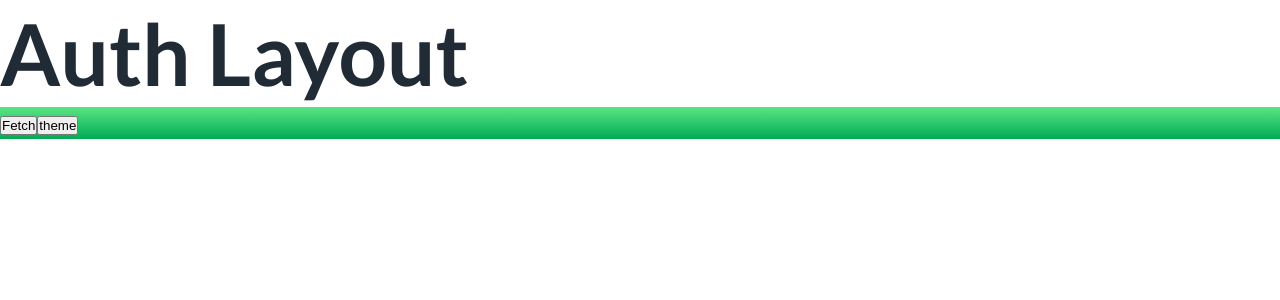
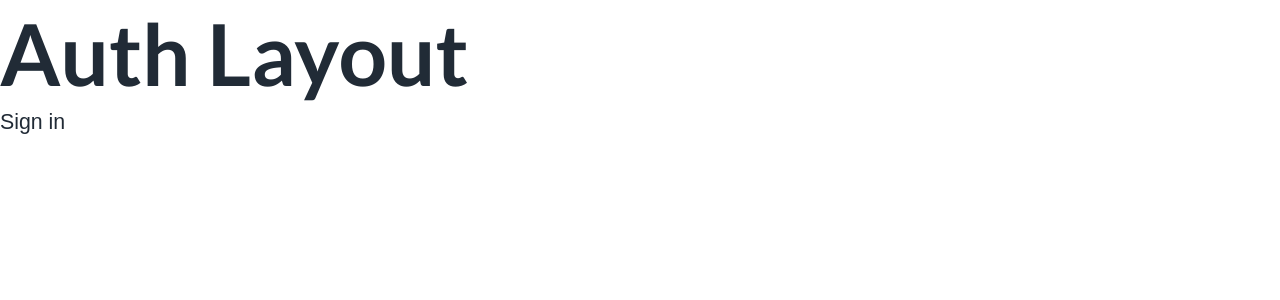
Before and after one commit to erikpz/dashboard, a React (Create React App) app: page /auth/sign-in in a window 1280 px wide. Shown: the top 300 px of the page. Built offline with nearby package versions, Linux system fonts and the light colour scheme.

Commit message:
Setting shape, shadows... in theme config

```diff
--- a/src/pages/login/SignInPage.tsx
+++ b/src/pages/login/SignInPage.tsx
@@ -1,33 +1,6 @@
-import { Typography } from "@mui/material";
-import { Box, useTheme } from "@mui/system";
-import React, { useContext } from "react";
-import { ColorModeContext } from "../../theme/ThemeConfig";
+import React from "react";
+import { Box } from "@mui/system";
 
 export const SignInPage = () => {
-  const theme = useTheme();
-  const mod = useContext(ColorModeContext)
-  const handleClick = async () => {
-    const res = await fetch(
-      "https://notes-api-gamma.vercel.app/api/auth/login",
-      {
-        method: "POST",
-      }
-    );
-    const resjson = await res.json();
-    console.log(res);
-    console.log(resjson);
-  };
-
-  console.log(theme);
-
-  return (
-    <Box
-      sx={(theme: any) => ({
-        backgroundImage: theme.palette.gradients.primary,
-      })}
-    >
-      <button onClick={handleClick}>Fetch</button>
-      <button onClick={()=>mod.toggleColorMode()}>theme</button>
-    </Box>
-  );
+  return <Box>Sign in</Box>;
 };
--- a/src/theme/ThemeConfig.tsx
+++ b/src/theme/ThemeConfig.tsx
@@ -2,13 +2,21 @@ import React, { createContext, FC, useEffect, useMemo, useState } from "react";
 import {
   createTheme,
   CssBaseline,
-  GlobalStyles,
   ThemeProvider,
   PaletteMode,
+  StyledEngineProvider,
 } from "@mui/material";
-import { globalStyles } from "./globalStyles";
+import { GlobalStyles } from "./GlobalStyles";
 import { lightPalette, darkPalette } from "./palette";
 import { typography } from "./typography";
+import shape from "./shape";
+import shadows, { customShadows } from "./shadows";
+
+declare module "@mui/material/styles" {
+  interface ThemeOptions {
+    customShadows?: any;
+  }
+}
 
 interface IColorModeContext {
   toggleColorMode: () => void;
@@ -38,14 +46,17 @@ export const ThemeConfig: FC<IThemeConfig> = ({ children }) => {
         ...(mode === "light" ? lightPalette : darkPalette),
       },
       typography,
+      shape,
+      shadows,
+      customShadows,
       components: {
-        MuiCssBaseline: {
+        /*  MuiCssBaseline: {
           styleOverrides: `
               * {
-                transition: background-color 500ms;
+                transition: background-color 100ms;
               }
             `,
-        },
+        }, */
       },
     });
   }, [mode]);
@@ -63,12 +74,14 @@ export const ThemeConfig: FC<IThemeConfig> = ({ children }) => {
   }, [mode]);
 
   return (
+    <StyledEngineProvider injectFirst>
       <ColorModeContext.Provider value={{ toggleColorMode }}>
         <ThemeProvider theme={theme}>
-        <GlobalStyles styles={(theme) => globalStyles(theme)} />
+          <GlobalStyles />
           <CssBaseline />
           {children}
         </ThemeProvider>
       </ColorModeContext.Provider>
+    </StyledEngineProvider>
   );
 };
--- a/src/theme/globalStyles.tsx
+++ b/src/theme/globalStyles.tsx
@@ -1,7 +1,11 @@
 import { alpha } from "@mui/system";
+import { GlobalStyles as GlobalStylesExtended, useTheme } from "@mui/material";
 
-export const globalStyles = (theme: any) => {
-  return {
+export const GlobalStyles = () => {
+  const theme = useTheme();
+  return (
+    <GlobalStylesExtended
+      styles={{
         "*": {
           margin: 0,
           padding: 0,
@@ -34,13 +38,24 @@ export const globalStyles = (theme: any) => {
         input: {
           "&[type=number]": {
             MozAppearance: "textfield",
-        "&::-webkit-outer-spin-button": { margin: 0, WebkitAppearance: "none" },
-        "&::-webkit-inner-spin-button": { margin: 0, WebkitAppearance: "none" },
+            "&::-webkit-outer-spin-button": {
+              margin: 0,
+              WebkitAppearance: "none",
+            },
+            "&::-webkit-inner-spin-button": {
+              margin: 0,
+              WebkitAppearance: "none",
+            },
           },
         },
         textarea: {
-      "&::-webkit-input-placeholder": { color: theme.palette.text.disabled },
-      "&::-moz-placeholder": { opacity: 1, color: theme.palette.text.disabled },
+          "&::-webkit-input-placeholder": {
+            color: theme.palette.text.disabled,
+          },
+          "&::-moz-placeholder": {
+            opacity: 1,
+            color: theme.palette.text.disabled,
+          },
           "&:-ms-input-placeholder": { color: theme.palette.text.disabled },
           "&::placeholder": { color: theme.palette.text.disabled },
         },
@@ -62,5 +77,7 @@ export const globalStyles = (theme: any) => {
           WebkitFilter: "blur(0)",
           filter: "blur(0)",
         },
-  } as any;
+      }}
+    />
+  );
 };
--- a/src/theme/palette.ts
+++ b/src/theme/palette.ts
@@ -116,9 +116,7 @@ const GRADIENTS = {
   error: createGradient(ERROR.light, ERROR.main),
 };
 
-export const lightPalette: PaletteOptionsExtended = {
-  mode: "light",
-  common: { black: "#000", white: "#fff" },
+export const paletteBase = {
   primary: { ...PRIMARY },
   secondary: { ...SECONDARY },
   info: { ...INFO },
@@ -128,6 +126,12 @@ export const lightPalette: PaletteOptionsExtended = {
   grey: GREY,
   gradients: { ...GRADIENTS },
   divider: GREY[500_24],
+};
+
+export const lightPalette: PaletteOptionsExtended = {
+  ...paletteBase,
+  mode: "light",
+  common: { black: "#000", white: "#fff" },
   text: { primary: GREY[800], secondary: GREY[600], disabled: GREY[500] },
   background: { paper: "#fff", default: "#fff", neutral: GREY[200] },
   action: {
@@ -143,17 +147,9 @@ export const lightPalette: PaletteOptionsExtended = {
 };
 
 export const darkPalette: PaletteOptionsExtended = {
+  ...paletteBase,
   mode: "dark",
   common: { black: "#000", white: "#fff" },
-  primary: { ...PRIMARY },
-  secondary: { ...SECONDARY },
-  info: { ...INFO },
-  success: { ...SUCCESS },
-  warning: { ...WARNING },
-  error: { ...ERROR },
-  grey: GREY,
-  gradients: { ...GRADIENTS },
-  divider: GREY[500_24],
   text: { primary: "#fff", secondary: GREY[500], disabled: GREY[600] },
   background: { paper: GREY[800], default: GREY[900], neutral: GREY[500_16] },
   action: {
--- /dev/null
+++ b/src/theme/shadows.ts
@@ -0,0 +1,63 @@
+import { alpha } from "@mui/material/styles";
+import { Shadows } from "@mui/material/styles/shadows";
+import { paletteBase as palette } from "./palette";
+
+const MODE = palette.grey[500];
+
+const createShadow = (color: string): Shadows => {
+  const transparent1 = alpha(color, 0.2);
+  const transparent2 = alpha(color, 0.14);
+  const transparent3 = alpha(color, 0.12);
+  return [
+    "none",
+    `0px 2px 1px -1px ${transparent1},0px 1px 1px 0px ${transparent2},0px 1px 3px 0px ${transparent3}`,
+    `0px 3px 1px -2px ${transparent1},0px 2px 2px 0px ${transparent2},0px 1px 5px 0px ${transparent3}`,
+    `0px 3px 3px -2px ${transparent1},0px 3px 4px 0px ${transparent2},0px 1px 8px 0px ${transparent3}`,
+    `0px 2px 4px -1px ${transparent1},0px 4px 5px 0px ${transparent2},0px 1px 10px 0px ${transparent3}`,
+    `0px 3px 5px -1px ${transparent1},0px 5px 8px 0px ${transparent2},0px 1px 14px 0px ${transparent3}`,
+    `0px 3px 5px -1px ${transparent1},0px 6px 10px 0px ${transparent2},0px 1px 18px 0px ${transparent3}`,
+    `0px 4px 5px -2px ${transparent1},0px 7px 10px 1px ${transparent2},0px 2px 16px 1px ${transparent3}`,
+    `0px 5px 5px -3px ${transparent1},0px 8px 10px 1px ${transparent2},0px 3px 14px 2px ${transparent3}`,
+    `0px 5px 6px -3px ${transparent1},0px 9px 12px 1px ${transparent2},0px 3px 16px 2px ${transparent3}`,
+    `0px 6px 6px -3px ${transparent1},0px 10px 14px 1px ${transparent2},0px 4px 18px 3px ${transparent3}`,
+    `0px 6px 7px -4px ${transparent1},0px 11px 15px 1px ${transparent2},0px 4px 20px 3px ${transparent3}`,
+    `0px 7px 8px -4px ${transparent1},0px 12px 17px 2px ${transparent2},0px 5px 22px 4px ${transparent3}`,
+    `0px 7px 8px -4px ${transparent1},0px 13px 19px 2px ${transparent2},0px 5px 24px 4px ${transparent3}`,
+    `0px 7px 9px -4px ${transparent1},0px 14px 21px 2px ${transparent2},0px 5px 26px 4px ${transparent3}`,
+    `0px 8px 9px -5px ${transparent1},0px 15px 22px 2px ${transparent2},0px 6px 28px 5px ${transparent3}`,
+    `0px 8px 10px -5px ${transparent1},0px 16px 24px 2px ${transparent2},0px 6px 30px 5px ${transparent3}`,
+    `0px 8px 11px -5px ${transparent1},0px 17px 26px 2px ${transparent2},0px 6px 32px 5px ${transparent3}`,
+    `0px 9px 11px -5px ${transparent1},0px 18px 28px 2px ${transparent2},0px 7px 34px 6px ${transparent3}`,
+    `0px 9px 12px -6px ${transparent1},0px 19px 29px 2px ${transparent2},0px 7px 36px 6px ${transparent3}`,
+    `0px 10px 13px -6px ${transparent1},0px 20px 31px 3px ${transparent2},0px 8px 38px 7px ${transparent3}`,
+    `0px 10px 13px -6px ${transparent1},0px 21px 33px 3px ${transparent2},0px 8px 40px 7px ${transparent3}`,
+    `0px 10px 14px -6px ${transparent1},0px 22px 35px 3px ${transparent2},0px 8px 42px 7px ${transparent3}`,
+    `0px 11px 14px -7px ${transparent1},0px 23px 36px 3px ${transparent2},0px 9px 44px 8px ${transparent3}`,
+    `0px 11px 15px -7px ${transparent1},0px 24px 38px 3px ${transparent2},0px 9px 46px 8px ${transparent3}`,
+  ];
+};
+
+const createCustomShadow = (color: string) => {
+  const transparent = alpha(color, 0.24);
+
+  return {
+    z1: `0 1px 2px 0 ${transparent}`,
+    z8: `0 8px 16px 0 ${transparent}`,
+    z12: `0 0 2px 0 ${transparent}, 0 12px 24px 0 ${transparent}`,
+    z16: `0 0 2px 0 ${transparent}, 0 16px 32px -4px ${transparent}`,
+    z20: `0 0 2px 0 ${transparent}, 0 20px 40px -4px ${transparent}`,
+    z24: `0 0 4px 0 ${transparent}, 0 24px 48px 0 ${transparent}`,
+    primary: `0 8px 16px 0 ${alpha(palette.primary.main, 0.24)}`,
+    secondary: `0 8px 16px 0 ${alpha(palette.secondary.main, 0.24)}`,
+    info: `0 8px 16px 0 ${alpha(palette.info.main, 0.24)}`,
+    success: `0 8px 16px 0 ${alpha(palette.success.main, 0.24)}`,
+    warning: `0 8px 16px 0 ${alpha(palette.warning.main, 0.24)}`,
+    error: `0 8px 16px 0 ${alpha(palette.error.main, 0.24)}`,
+  };
+};
+
+export const customShadows = createCustomShadow(MODE);
+
+const shadows = createShadow(MODE);
+
+export default shadows;
--- /dev/null
+++ b/src/theme/shape.ts
@@ -0,0 +1,7 @@
+const shape = {
+  borderRadius: 8,
+  borderRadiusMd: 12,
+  borderRadiusLg: 16,
+};
+
+export default shape;
```
Lines whose indentation alone changed are shown as unchanged.
